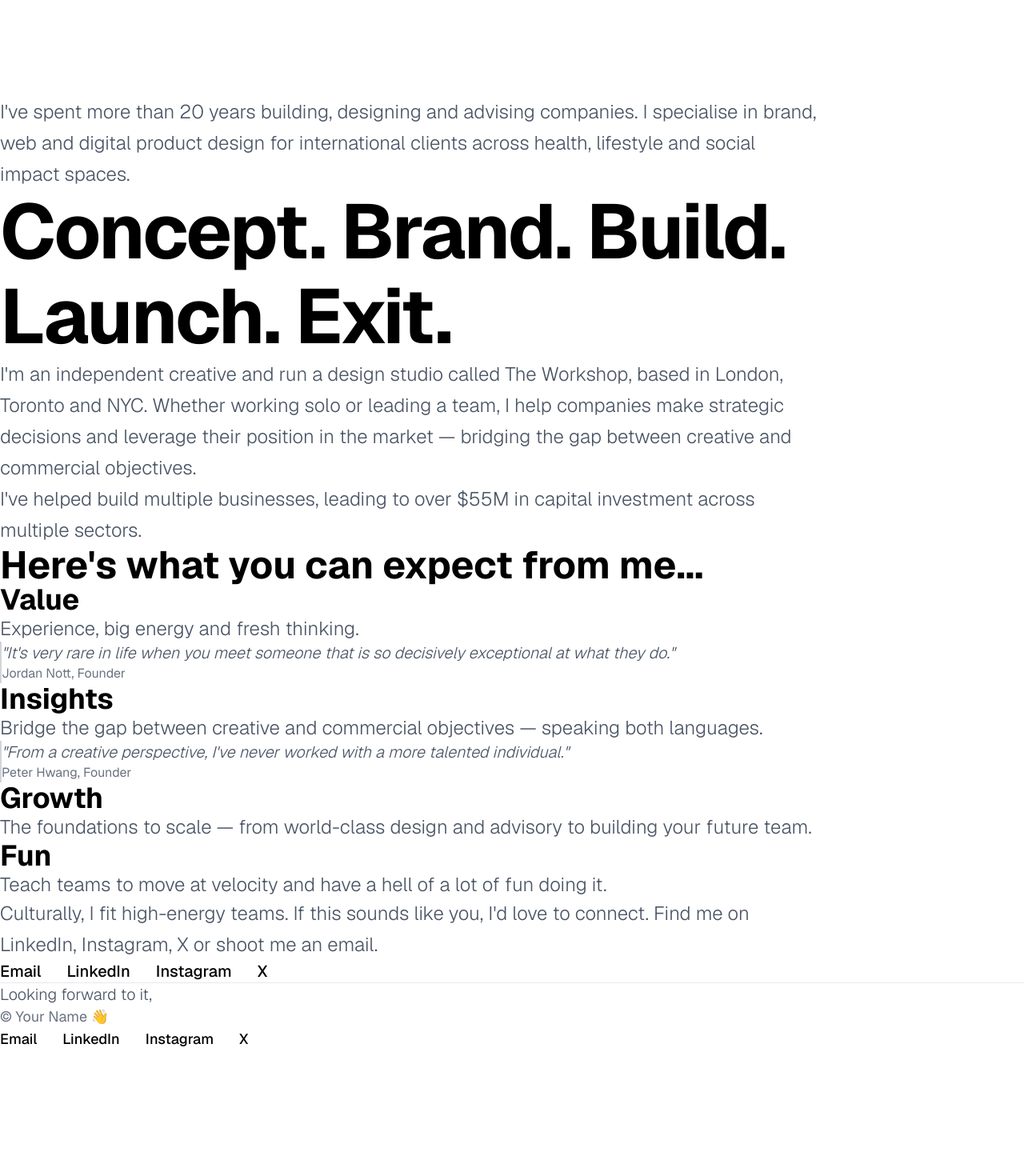
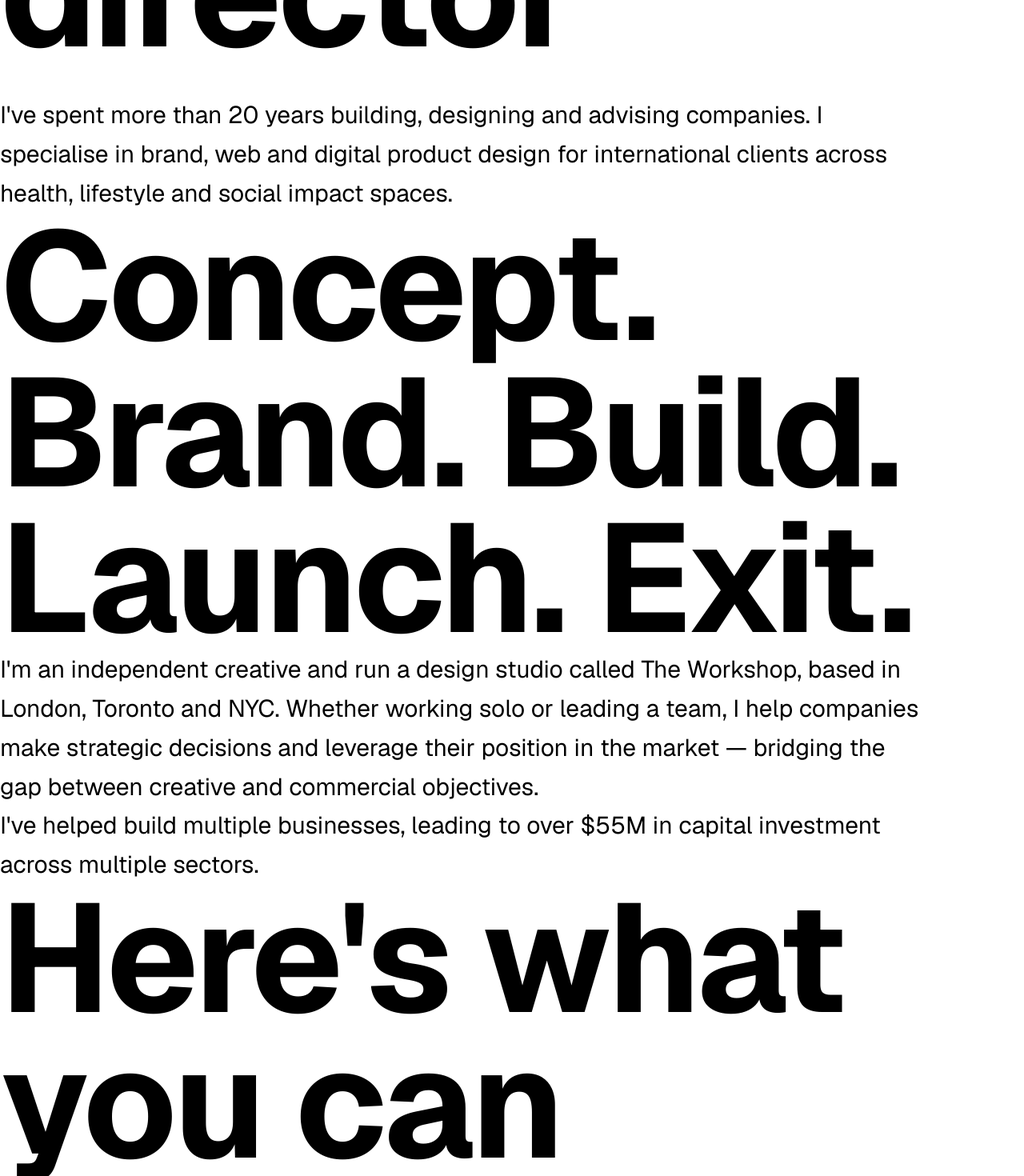
Before and after one commit to danteocualesjr/portfolio-page, a Next.js app: page / in a window 1280 px wide. Shown: the part 680-2150 px from the top of the page at 80% size. Before the commit the page ends 1993 px from the top, so only its background shows below. Built offline with nearby package versions, Linux system fonts and the light colour scheme.

Commit message:
improved ui

```diff
--- a/app/globals.css
+++ b/app/globals.css
@@ -2,7 +2,7 @@
 
 :root {
   --background: #ffffff;
-  --foreground: #171717;
+  --foreground: #000000;
 }
 
 @theme inline {
@@ -19,14 +19,19 @@
 }
 
 body {
-  background: var(--background);
-  color: var(--foreground);
+  background: #ffffff;
+  color: #000000;
   font-family: var(--font-geist-sans), system-ui, -apple-system, sans-serif;
   -webkit-font-smoothing: antialiased;
   -moz-osx-font-smoothing: grayscale;
-  line-height: 1.6;
+  line-height: 1.5;
 }
 
 html {
   scroll-behavior: smooth;
 }
+
+a {
+  color: inherit;
+  text-decoration: none;
+}
--- a/components/About.tsx
+++ b/components/About.tsx
@@ -1,11 +1,11 @@
 export default function About() {
   return (
-    <section className="py-16 md:py-24 px-6">
-      <div className="max-w-5xl mx-auto">
-        <p className="text-lg md:text-xl lg:text-2xl leading-relaxed text-gray-600 font-light mb-6">
+    <section className="py-20 md:py-32 px-8 md:px-12 lg:px-16 xl:px-24">
+      <div className="max-w-6xl">
+        <p className="text-xl md:text-2xl lg:text-3xl leading-relaxed text-black mb-8">
           I'm an independent creative and run a design studio called The Workshop, based in London, Toronto and NYC. Whether working solo or leading a team, I help companies make strategic decisions and leverage their position in the market — bridging the gap between creative and commercial objectives.
         </p>
-        <p className="text-lg md:text-xl lg:text-2xl leading-relaxed text-gray-600 font-light">
+        <p className="text-xl md:text-2xl lg:text-3xl leading-relaxed text-black">
           I've helped build multiple businesses, leading to over $55M in capital investment across multiple sectors.
         </p>
       </div>
--- a/components/Contact.tsx
+++ b/components/Contact.tsx
@@ -1,42 +1,10 @@
 export default function Contact() {
   return (
-    <section className="py-16 md:py-24 px-6">
-      <div className="max-w-5xl mx-auto">
-        <p className="text-lg md:text-xl lg:text-2xl leading-relaxed text-gray-600 font-light mb-8 md:mb-12">
-          Culturally, I fit high-energy teams. If this sounds like you, I'd love to connect. Find me on LinkedIn, Instagram, X or shoot me an email.
+    <section className="py-20 md:py-32 px-8 md:px-12 lg:px-16 xl:px-24">
+      <div className="max-w-6xl">
+        <p className="text-xl md:text-2xl lg:text-3xl leading-relaxed text-black mb-12">
+          Culturally, I fit high-energy teams. If this sounds like you, I'd love to connect. Find me on <a href="https://linkedin.com" target="_blank" rel="noopener noreferrer" className="underline hover:no-underline">LinkedIn</a>, <a href="https://instagram.com" target="_blank" rel="noopener noreferrer" className="underline hover:no-underline">Instagram</a>, <a href="https://x.com" target="_blank" rel="noopener noreferrer" className="underline hover:no-underline">X</a> or shoot me an <a href="mailto:your.email@example.com" className="underline hover:no-underline">email</a>.
         </p>
-        <div className="flex flex-wrap gap-6 md:gap-8">
-          <a
-            href="mailto:your.email@example.com"
-            className="text-lg md:text-xl font-medium text-black hover:underline transition-opacity hover:opacity-70"
-          >
-            Email
-          </a>
-          <a
-            href="https://linkedin.com"
-            target="_blank"
-            rel="noopener noreferrer"
-            className="text-lg md:text-xl font-medium text-black hover:underline transition-opacity hover:opacity-70"
-          >
-            LinkedIn
-          </a>
-          <a
-            href="https://instagram.com"
-            target="_blank"
-            rel="noopener noreferrer"
-            className="text-lg md:text-xl font-medium text-black hover:underline transition-opacity hover:opacity-70"
-          >
-            Instagram
-          </a>
-          <a
-            href="https://x.com"
-            target="_blank"
-            rel="noopener noreferrer"
-            className="text-lg md:text-xl font-medium text-black hover:underline transition-opacity hover:opacity-70"
-          >
-            X
-          </a>
-        </div>
       </div>
     </section>
   );
--- a/components/Features.tsx
+++ b/components/Features.tsx
@@ -3,14 +3,14 @@ export default function Features() {
     {
       title: "Value",
       description: "Experience, big energy and fresh thinking.",
-      testimonial: "It's very rare in life when you meet someone that is so decisively exceptional at what they do.",
-      author: "Jordan Nott, Founder"
+      author: "Jordan Nott, Founder",
+      testimonial: "It's very rare in life when you meet someone that is so decisively exceptional at what they do."
     },
     {
       title: "Insights",
       description: "Bridge the gap between creative and commercial objectives — speaking both languages.",
-      testimonial: "From a creative perspective, I've never worked with a more talented individual.",
-      author: "Peter Hwang, Founder"
+      author: "Peter Hwang, Founder",
+      testimonial: "From a creative perspective, I've never worked with a more talented individual."
     },
     {
       title: "Growth",
@@ -23,29 +23,29 @@ export default function Features() {
   ];
 
   return (
-    <section className="py-16 md:py-24 px-6">
-      <div className="max-w-5xl mx-auto">
-        <h2 className="text-3xl md:text-4xl lg:text-5xl font-bold text-black mb-16 md:mb-20">
+    <section className="py-20 md:py-32 px-8 md:px-12 lg:px-16 xl:px-24">
+      <div className="max-w-6xl">
+        <h2 className="text-6xl md:text-8xl lg:text-9xl xl:text-[12rem] font-bold leading-[0.95] text-black tracking-[-0.02em] mb-20 md:mb-32">
           Here's what you can expect from me...
         </h2>
-        <div className="space-y-20 md:space-y-24">
+        <div className="space-y-24 md:space-y-32">
           {features.map((feature, index) => (
-            <div key={index}>
-              <h3 className="text-2xl md:text-3xl lg:text-4xl font-bold text-black mb-4 md:mb-6">
+            <div key={index} className="space-y-8 md:space-y-12">
+              <h3 className="text-4xl md:text-6xl lg:text-7xl font-bold text-black leading-tight">
                 {feature.title}
               </h3>
-              <p className="text-lg md:text-xl lg:text-2xl text-gray-600 font-light mb-6">
+              <h4 className="text-2xl md:text-3xl lg:text-4xl font-normal text-black leading-relaxed">
                 {feature.description}
-              </p>
+              </h4>
+              {feature.author && (
+                <p className="text-xl md:text-2xl text-black">
+                  {feature.author}
+                </p>
+              )}
               {feature.testimonial && (
-                <div className="mt-8 pl-6 md:pl-8 border-l-2 border-gray-300">
-                  <p className="text-lg md:text-xl italic text-gray-600 mb-3 font-light">
-                    "{feature.testimonial}"
-                  </p>
-                  <p className="text-sm md:text-base text-gray-500">
-                    {feature.author}
-                  </p>
-                </div>
+                <h4 className="text-2xl md:text-3xl lg:text-4xl font-normal text-black leading-relaxed mt-8">
+                  "{feature.testimonial}"
+                </h4>
               )}
             </div>
           ))}
--- a/components/Footer.tsx
+++ b/components/Footer.tsx
@@ -1,17 +1,17 @@
 export default function Footer() {
   return (
-    <footer className="py-12 md:py-16 px-6 border-t border-gray-200">
-      <div className="max-w-5xl mx-auto">
-        <p className="text-lg md:text-xl text-gray-600 mb-6 font-light">
+    <footer className="py-16 md:py-24 px-8 md:px-12 lg:px-16 xl:px-24 border-t border-black">
+      <div className="max-w-6xl">
+        <p className="text-xl md:text-2xl text-black mb-8">
           Looking forward to it,
         </p>
-        <p className="text-base md:text-lg text-gray-500 mb-8">
-          © Your Name 👋
+        <p className="text-lg md:text-xl text-black mb-12">
+          © Your Name👋
         </p>
         <div className="flex flex-wrap gap-6 md:gap-8">
           <a
             href="mailto:your.email@example.com"
-            className="text-base md:text-lg font-medium text-black hover:underline transition-opacity hover:opacity-70"
+            className="text-lg md:text-xl text-black underline hover:no-underline"
           >
             Email
           </a>
@@ -19,7 +19,7 @@ export default function Footer() {
             href="https://linkedin.com"
             target="_blank"
             rel="noopener noreferrer"
-            className="text-base md:text-lg font-medium text-black hover:underline transition-opacity hover:opacity-70"
+            className="text-lg md:text-xl text-black underline hover:no-underline"
           >
             LinkedIn
           </a>
@@ -27,7 +27,7 @@ export default function Footer() {
             href="https://instagram.com"
             target="_blank"
             rel="noopener noreferrer"
-            className="text-base md:text-lg font-medium text-black hover:underline transition-opacity hover:opacity-70"
+            className="text-lg md:text-xl text-black underline hover:no-underline"
           >
             Instagram
           </a>
@@ -35,7 +35,7 @@ export default function Footer() {
             href="https://x.com"
             target="_blank"
             rel="noopener noreferrer"
-            className="text-base md:text-lg font-medium text-black hover:underline transition-opacity hover:opacity-70"
+            className="text-lg md:text-xl text-black underline hover:no-underline"
           >
             X
           </a>
--- a/components/Hero.tsx
+++ b/components/Hero.tsx
@@ -1,11 +1,11 @@
 export default function Hero() {
   return (
-    <section className="min-h-screen flex items-center px-6 py-20 md:py-32">
-      <div className="max-w-5xl w-full">
-        <p className="text-xl md:text-2xl lg:text-3xl mb-8 md:mb-12 text-gray-600 font-light">
-          Hey, I'm <span className="font-normal">Your Name</span>
+    <section className="min-h-screen flex items-start justify-start px-8 md:px-12 lg:px-16 xl:px-24 py-20 md:py-32">
+      <div className="w-full max-w-6xl">
+        <p className="text-xl md:text-2xl mb-8 md:mb-12 text-black">
+          Hey, I'm <span className="font-semibold">Your Name</span>
         </p>
-        <h1 className="text-5xl md:text-7xl lg:text-8xl xl:text-9xl font-bold leading-[1.1] text-black tracking-tight">
+        <h1 className="text-6xl md:text-8xl lg:text-9xl xl:text-[12rem] font-bold leading-[0.95] text-black tracking-[-0.02em]">
           a design partner and creative director
         </h1>
       </div>
--- a/components/Introduction.tsx
+++ b/components/Introduction.tsx
@@ -1,8 +1,8 @@
 export default function Introduction() {
   return (
-    <section className="py-16 md:py-24 px-6">
-      <div className="max-w-5xl mx-auto">
-        <p className="text-lg md:text-xl lg:text-2xl leading-relaxed text-gray-600 font-light">
+    <section className="py-20 md:py-32 px-8 md:px-12 lg:px-16 xl:px-24">
+      <div className="max-w-6xl">
+        <p className="text-xl md:text-2xl lg:text-3xl leading-relaxed text-black">
           I've spent more than 20 years building, designing and advising companies. I specialise in brand, web and digital product design for international clients across health, lifestyle and social impact spaces.
         </p>
       </div>
--- a/components/ValueProposition.tsx
+++ b/components/ValueProposition.tsx
@@ -1,8 +1,8 @@
 export default function ValueProposition() {
   return (
-    <section className="py-16 md:py-24 px-6 bg-white">
-      <div className="max-w-5xl mx-auto">
-        <h2 className="text-4xl md:text-6xl lg:text-7xl xl:text-8xl font-bold text-black leading-[1.1] tracking-tight">
+    <section className="py-20 md:py-32 px-8 md:px-12 lg:px-16 xl:px-24">
+      <div className="max-w-6xl">
+        <h2 className="text-6xl md:text-8xl lg:text-9xl xl:text-[12rem] font-bold leading-[0.95] text-black tracking-[-0.02em]">
           Concept. Brand. Build. Launch. Exit.
         </h2>
       </div>
```
